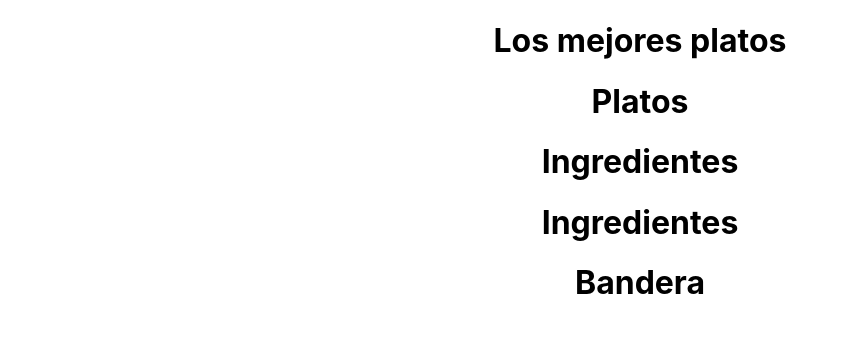
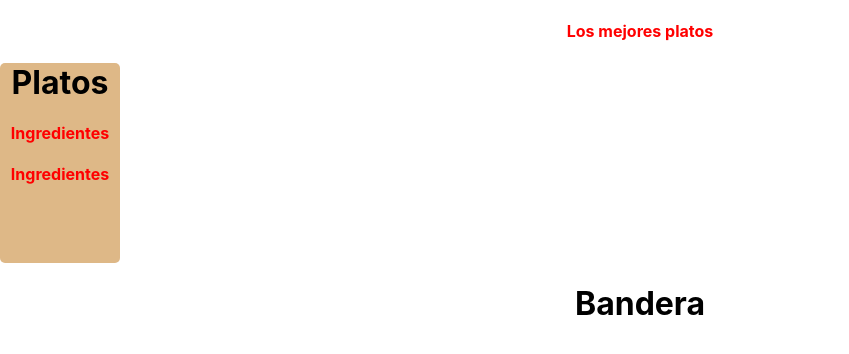
Before and after one commit to Andreabcm/my_first_app_react, a React (Create React App) app: page / in a window 1280 px wide. Shown: the top 354 px of the page, without its empty margins (0-849 px from the left). Built offline with nearby package versions, Linux system fonts and the light colour scheme.

Commit message:
importing styles into React

```diff
--- a/src/components/dish.js
+++ b/src/components/dish.js
@@ -1,4 +1,5 @@
 import React, { Component, Fragment } from "react";
+import '../styles/dish.css';
 
 export class Flag extends Component{
     render(){
@@ -14,8 +15,8 @@ export class Ingredient extends Component{
     render(){
         return(
             <Fragment>
-                <h1>Ingredientes</h1>
-                <h1>Ingredientes</h1>
+                <h4>Ingredientes</h4>
+                <h4>Ingredientes</h4>
             </Fragment>
         );
     }
@@ -24,7 +25,7 @@ export class Ingredient extends Component{
 class Dish extends Component{
     render(){
         return(
-            <div>
+            <div className="dish">
                 <h1>Platos</h1>
                 <Ingredient/>
             </div>
--- a/src/components/header.js
+++ b/src/components/header.js
@@ -4,7 +4,7 @@ class Header extends Component{
     render(){
         return(
             <div>
-                <h1>Los mejores platos</h1>
+                <h4>Los mejores platos</h4>
             </div>
         )
     }
--- a/src/styles/App.css
+++ b/src/styles/App.css
@@ -1,3 +1,5 @@
+@import "dish.css";
+
 .App {
   text-align: center;
 }
--- /dev/null
+++ b/src/styles/dish.css
@@ -0,0 +1,10 @@
+h4{
+    color:red;
+}
+
+.dish{
+    width: 120px;
+    height: 200px;
+    border-radius: 5px;
+    background-color: burlywood;
+}
```
